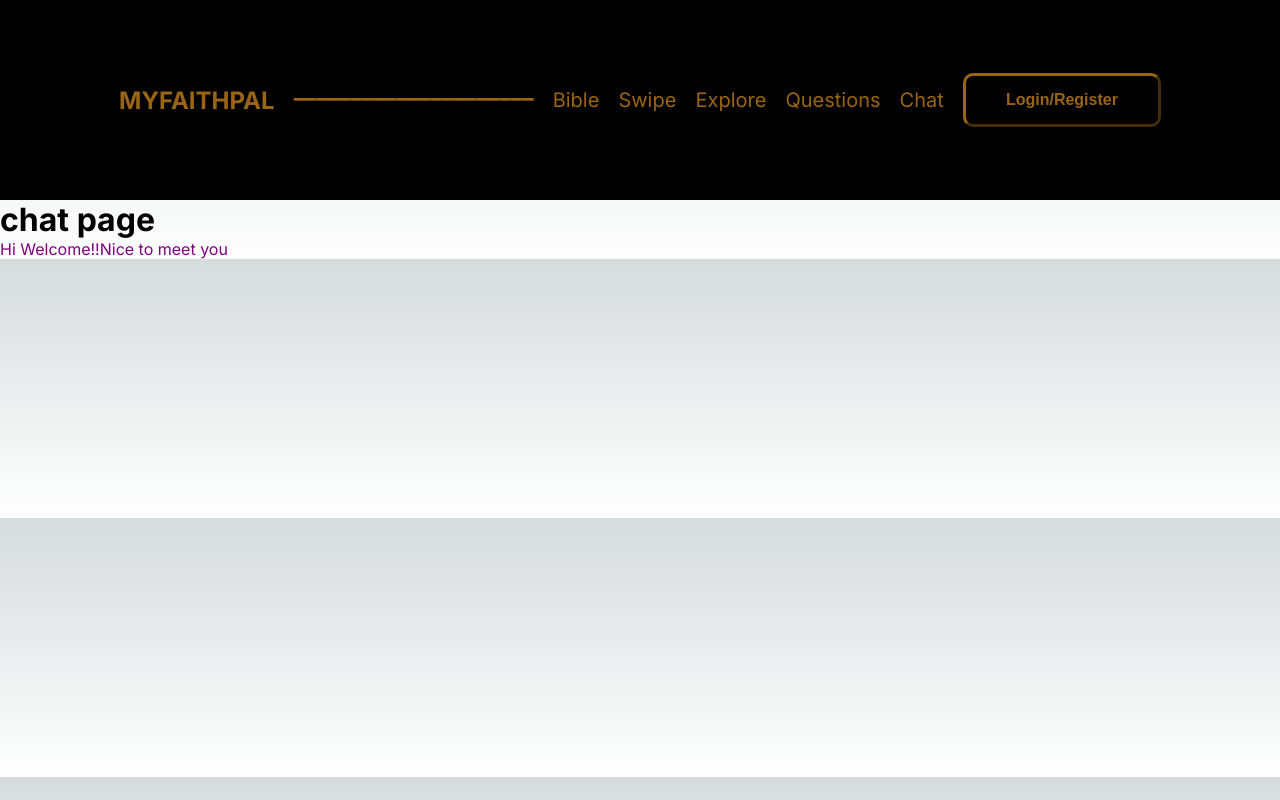
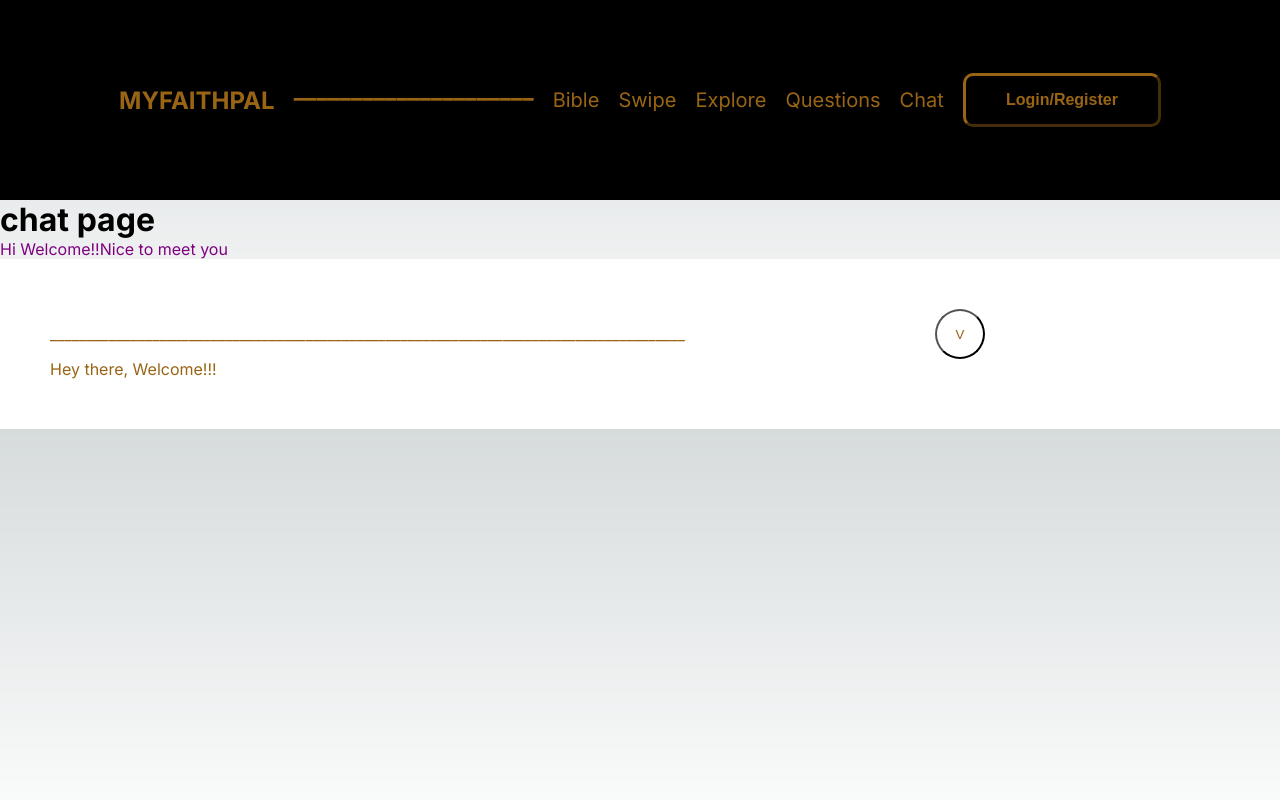
Before and after one commit to G00380316/MyFaithPal-FYP, a Next.js app in the folder my-faithpal/: page /chat in a window 1280 px wide. Built offline with nearby package versions, Linux system fonts and the light colour scheme.

Commit message:
Footer added

```diff
--- a/my-faithpal/src/app/globals.css
+++ b/my-faithpal/src/app/globals.css
@@ -91,17 +91,15 @@ nav {
   color: #996515;
 }
 
-button {
-  font-size: 16px;
-  font-weight: bold;
-  background-color: rgb(0, 0, 0);
+footer {
+  padding: 50px;
+  display: flex;
+  flex: 1;
+  flex-direction: row;
+  justify-content: space-evenly;
+  align-items: center;
+  background-color: rgb(255, 255, 255);
   color: #996515;
-  border-width: 3px;
-  border-color: #996515;
-  padding: 15px;
-  padding-left: 40px;
-  padding-right: 40px;
-  border-radius: 10px;
 }
 
 html,
--- a/my-faithpal/src/app/layout.js
+++ b/my-faithpal/src/app/layout.js
@@ -3,6 +3,7 @@ import "./globals.css";
 
 //components
 import Navbar from "@/components/navbar/navbar.js";
+import Footer from "@/components/footer/footer";
 
 const inter = Inter({ subsets: ["latin"] });
 
@@ -17,6 +18,7 @@ export default function RootLayout({ children }) {
       <body className={inter.className}>
         <Navbar />
         {children}
+        <Footer />
       </body>
     </html>
   );
--- a/my-faithpal/src/app/page.module.css
+++ b/my-faithpal/src/app/page.module.css
@@ -21,6 +21,19 @@
   width: 100%;
   z-index: 2;
   font-family: var(--font-mono);
+}
+
+.button {
+  font-size: 16px;
+  font-weight: bold;
+  background-color: rgb(0, 0, 0);
+  color: #996515;
+  border-width: 3px;
+  border-color: #996515;
+  padding: 15px;
+  padding-left: 40px;
+  padding-right: 40px;
+  border-radius: 10px;
 }
 
 .description a {
@@ -85,7 +98,7 @@
   padding: 4rem 0;
 }
 
-.center::before {
+/*.center::before {
   background: var(--secondary-glow);
   border-radius: 50%;
   width: 480px;
@@ -107,7 +120,7 @@
   position: absolute;
   filter: blur(45px);
   transform: translateZ(0);
-}
+}*/
 
 .logo {
   position: relative;
--- /dev/null
+++ b/my-faithpal/src/components/footer/footer.js
@@ -0,0 +1,16 @@
+import React from 'react'
+import styles from '@/components/footer/footer.module.css'
+
+export default function footer() {
+return (
+    <footer className="footer">
+    <div style={{display: 'flex', flexWrap: 'wrap-reverse',flexDirection: 'row', flex: 1 ,alignItems: 'flex-start'}}>
+        <p className={styles.p}>Hey there, Welcome!!!</p>
+        <p className={styles.p}>_______________________________________________________________________________________</p>
+    <div style={{ margin: '0', padding: '0' }}>
+        <button className={styles.button}>V</button>
+    </div>
+    </div>
+</footer>
+);
+}
--- /dev/null
+++ b/my-faithpal/src/components/footer/footer.module.css
@@ -0,0 +1,14 @@
+.button {
+    width: 50px;
+    height: 50px;
+    padding: 10px;
+    border-radius: 50%; /* This makes the button perfectly round */
+    background-color: #ffffff; /* Change the background color as desired */
+    color: #996515; /* Text color */
+    text-align: center;
+}
+
+.p {
+    padding-right: 250px;
+    align-self: center;
+}
--- a/my-faithpal/src/components/navbar/navbar.js
+++ b/my-faithpal/src/components/navbar/navbar.js
@@ -1,4 +1,5 @@
 import Link from "next/link"
+import styles from "@/app/page.module.css"
 
 export default function navbar() {
     return (
@@ -10,7 +11,7 @@ export default function navbar() {
         <Link href='/explore'><p style={{ fontSize: 20 }}>Explore</p></Link>
         <Link href='/questions'><p style={{ fontSize: 20 }}>Questions</p></Link>
         <Link href='/chat'><p style={{fontSize: 20}}>Chat</p></Link>
-        <Link href='/auth/login'><button className="button">Login/Register</button></Link>
+        <Link href='/auth/login'><button className={styles.button}>Login/Register</button></Link>
         </nav>
     )
 }
```
Also changed, not shown: my-faithpal/src/app/page.js (+11 -86 lines), my-faithpal/public/bible_homepage_bg.jpeg (added), 1 other file (tests, documents, lock files or other folders).
